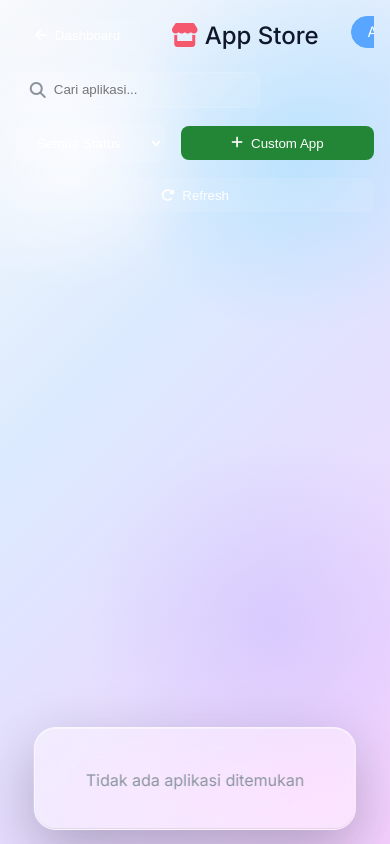
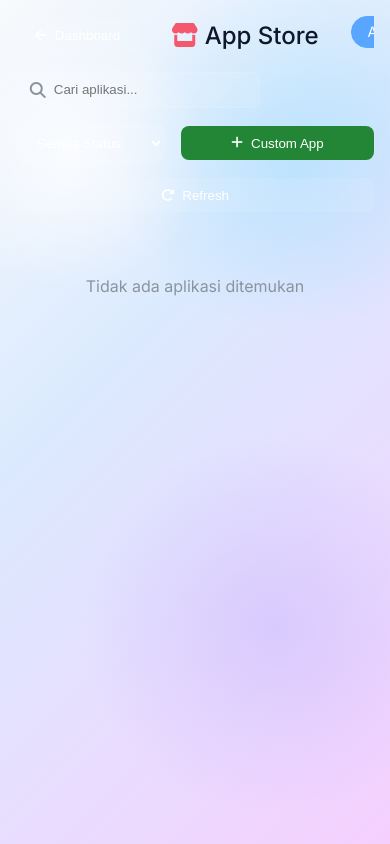
Before and after one commit to idfxzxz-arch/server, a Flask app: page /store in a window 390 px wide. Run offline with Flask 3, Linux system fonts and the light colour scheme; the visitor is signed in with stand-in values (Sample User, id 1); data that the repository does not hold is empty; some libraries are stand-ins or nearby versions.

Commit message:
use mobile grid layout for dashboard apps

```diff
--- a/static/script.js
+++ b/static/script.js
@@ -684,6 +684,10 @@ function handleAppClick(e, url) {
 function initMacDock(dock) {
     const items = Array.from(dock.querySelectorAll('.app-item'));
     const reset = () => items.forEach(item => item.style.setProperty('--dock-scale', '1'));
+    if (window.matchMedia('(max-width: 768px)').matches) {
+        reset();
+        return;
+    }
     const maxScale = window.innerWidth < 640 ? 1.18 : 1.34;
     const effectWidth = window.innerWidth < 640 ? 130 : 220;
 
--- a/static/style.css
+++ b/static/style.css
@@ -598,26 +598,63 @@ html[data-theme="dark"] .top-bar {
     }
 
     .apps-grid {
-        max-width: calc(100vw - 0.8rem);
-        min-height: 70px;
-        padding: 0.58rem 0.64rem 0.48rem;
-        border-radius: 22px;
-        justify-content: flex-start;
+        position: static;
+        left: auto;
+        bottom: auto;
+        display: grid;
+        grid-template-columns: repeat(3, minmax(0, 1fr));
+        gap: 0.75rem;
+        width: 100%;
+        max-width: none;
+        min-height: 0;
+        margin-top: 1rem;
+        padding: 0;
+        transform: none;
+        background: transparent;
+        border: 0;
+        border-radius: 0;
+        box-shadow: none;
+        backdrop-filter: none;
+        overflow: visible;
     }
 
     .app-item {
-        min-width: calc(54px * var(--dock-scale));
+        --dock-scale: 1 !important;
+        min-width: 0;
+        min-height: 96px;
+        padding: 0.85rem 0.55rem;
+        gap: 0.5rem;
+        transform: none;
+        background: var(--glass-bg);
+        border: 1px solid var(--glass-border);
+        border-radius: 14px;
+        box-shadow: var(--shadow);
     }
 
     .app-icon {
-        width: calc(42px * var(--dock-scale));
-        height: calc(42px * var(--dock-scale));
-        font-size: calc(1.08rem * var(--dock-scale));
+        width: 46px;
+        height: 46px;
+        border-radius: 12px;
+        font-size: 1.18rem;
     }
 
     .app-name {
-        max-width: 56px;
-        font-size: 0.56rem;
+        width: 100%;
+        max-width: 100%;
+        color: var(--text-main);
+        font-size: 0.72rem;
+        line-height: 1.15;
+        text-shadow: none;
+        white-space: normal;
+    }
+
+    .app-item::after {
+        display: none;
+    }
+
+    .apps-grid-title {
+        display: flex;
+        margin-top: 1rem;
     }
 }
 
@@ -630,6 +667,10 @@ html[data-theme="dark"] .top-bar {
 @media (max-width: 560px) {
     .widgets-area {
         grid-template-columns: 1fr;
+    }
+
+    .apps-grid {
+        grid-template-columns: repeat(2, minmax(0, 1fr));
     }
 }
 
--- a/templates/index.html
+++ b/templates/index.html
@@ -19,7 +19,7 @@
     <!-- Icons -->
     <link rel="stylesheet" href="https://cdnjs.cloudflare.com/ajax/libs/font-awesome/6.4.0/css/all.min.css">
     <!-- Custom CSS -->
-    <link rel="stylesheet" href="{{ url_for('static', filename='style.css') }}?v=18">
+    <link rel="stylesheet" href="{{ url_for('static', filename='style.css') }}?v=19">
     <style>
         /* Logout Modal */
         .logout-overlay {
@@ -507,7 +507,7 @@
             }, 100);
         }
     </script>
-    <script src="{{ url_for('static', filename='script.js') }}?v=12"></script>
+    <script src="{{ url_for('static', filename='script.js') }}?v=13"></script>
 </body>
 
 </html>
```
